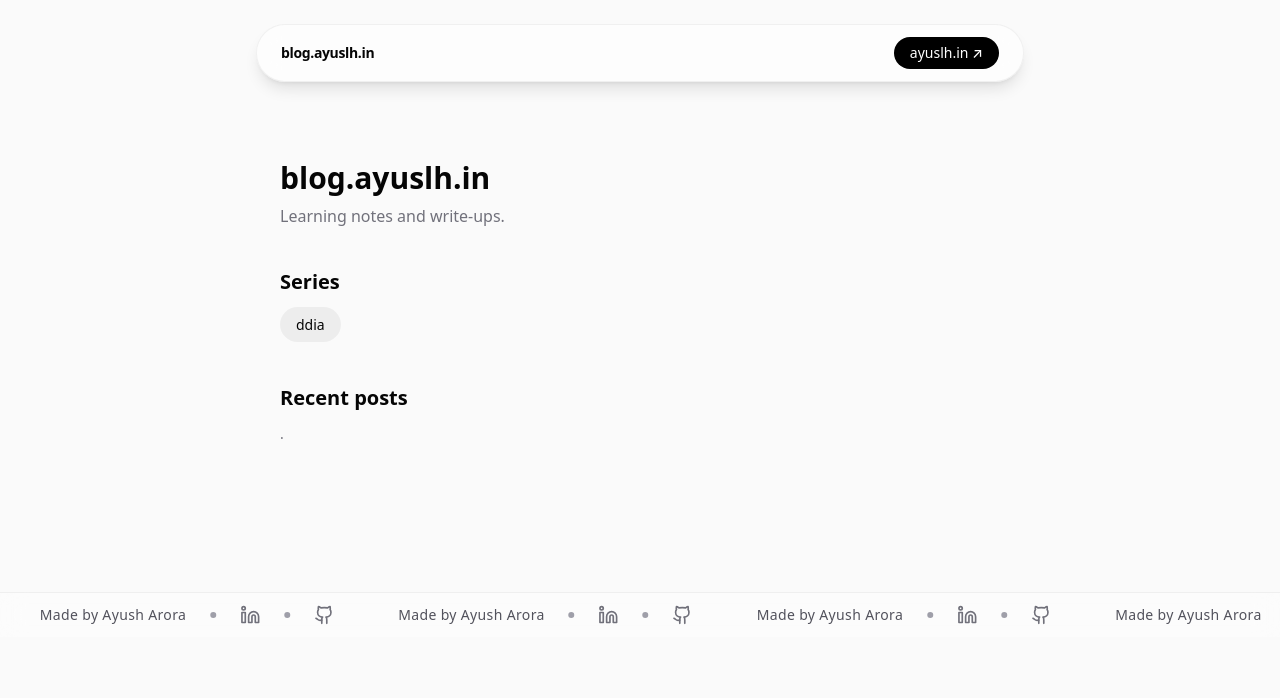
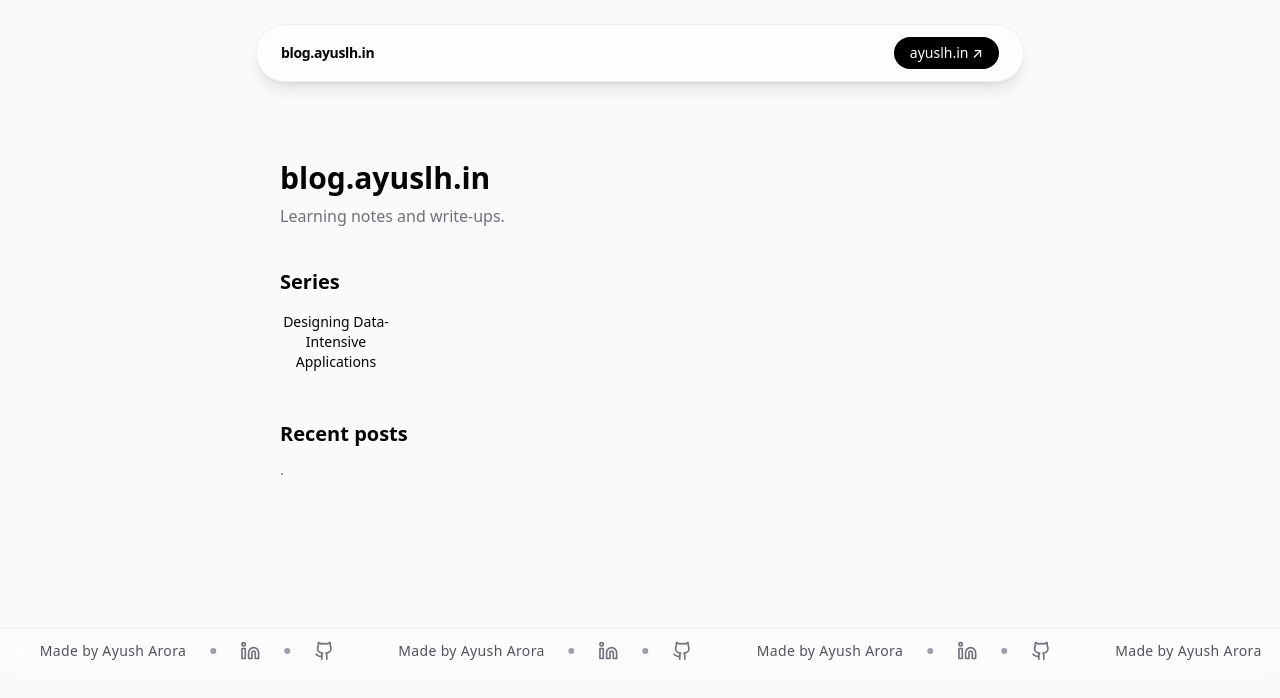
Before and after one commit to ayuslharora/blog-ayuslh, a Next.js app: page / in a window 1280 px wide. Shown: the top 698 px of the page. Built offline with nearby package versions, Linux system fonts and the light colour scheme.

Commit message:
feat: show book cover images and display titles on homepage

```diff
--- a/src/app/page.tsx
+++ b/src/app/page.tsx
@@ -1,5 +1,7 @@
+import Image from 'next/image';
 import Link from 'next/link';
 import { getAllPosts, getAllSeries } from '../lib/posts';
+import { getSeriesTitle, hasCover } from '../lib/covers';
 
 export default function Home() {
   const series = getAllSeries();
@@ -13,17 +15,31 @@ export default function Home() {
       {series.length > 0 && (
         <section className="mb-12">
           <h2 className="text-xl font-semibold mb-4">Series</h2>
-          <ul className="flex flex-wrap gap-3">
-            {series.map((s) => (
+          <ul className="flex flex-wrap gap-4">
+            {series.map((s) => {
+              const title = getSeriesTitle(s);
+              return (
                 <li key={s}>
                   <Link
                     href={`/${s}`}
-                  className="px-4 py-2 rounded-full bg-black/5 hover:bg-black/10 transition-colors text-sm font-medium"
+                    className="flex flex-col items-center gap-2 w-28 group"
                   >
-                  {s}
+                    {hasCover(s) && (
+                      <Image
+                        src={`/covers/${s}.jpg`}
+                        alt={title}
+                        width={112}
+                        height={168}
+                        className="rounded-md shadow-md object-cover group-hover:shadow-lg transition-shadow"
+                      />
+                    )}
+                    <span className="text-sm font-medium text-center group-hover:text-amber-500 transition-colors">
+                      {title}
+                    </span>
                   </Link>
                 </li>
-            ))}
+              );
+            })}
           </ul>
         </section>
       )}
```
Lines whose indentation alone changed are shown as unchanged.
